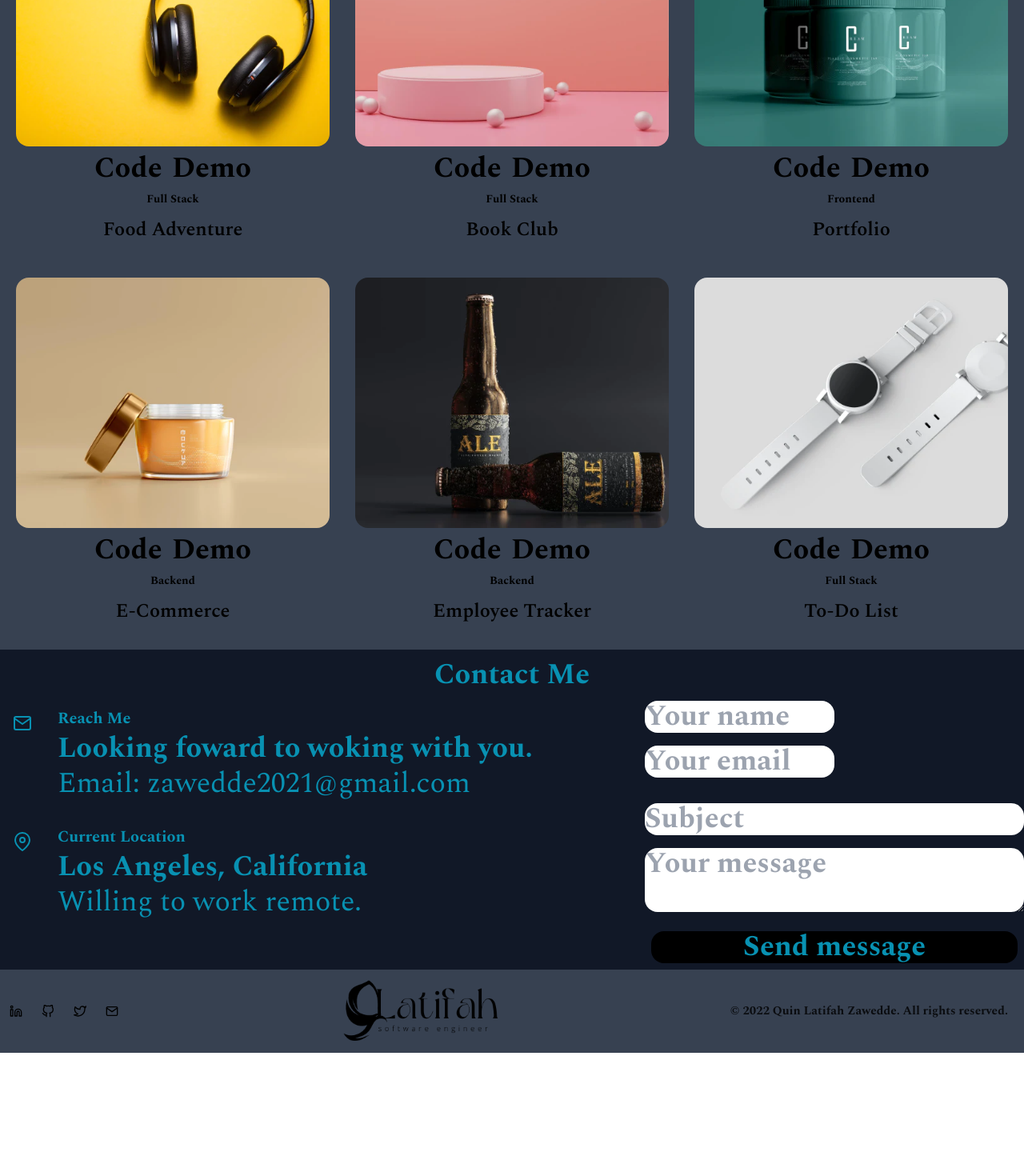
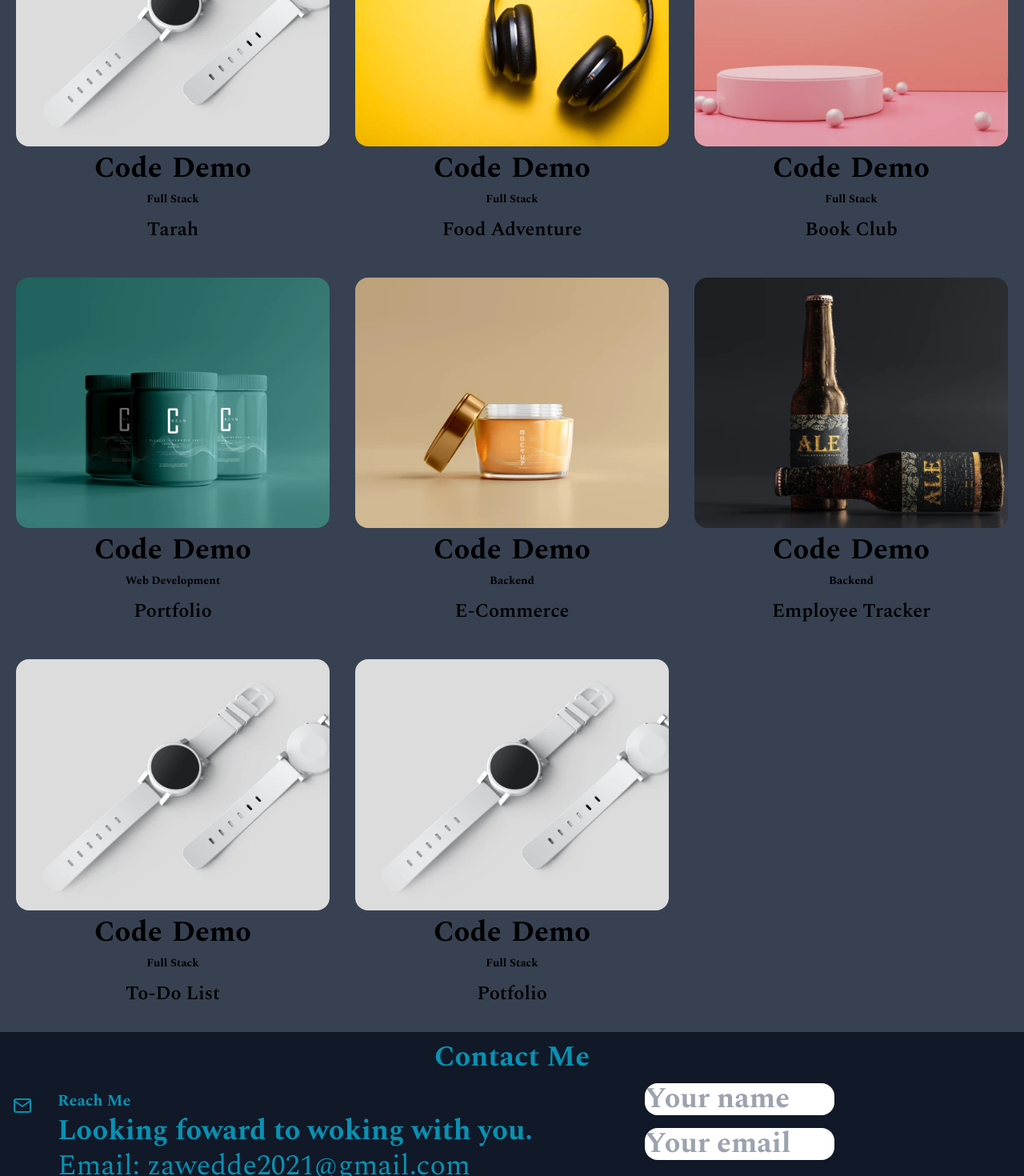
Before and after one commit to latifah2022/portfolio, a React (Create React App) app: page / in a window 1280 px wide. Shown: the part 1908-3378 px from the top of the page at 80% size. Before the commit the page ends 3224 px from the top, so only its background shows below. Built offline with nearby package versions, Linux system fonts and the light colour scheme; a web font is replaced by a local one.

Commit message:
more projets

```diff
--- a/src/data.js
+++ b/src/data.js
@@ -96,8 +96,16 @@ export const social = [
 
 //   // projects
 export const projectsData = [
+  {
+    id: '1',
+    image: Project6,
+    name: 'Tarah',
+    category: 'Full Stack',
+    demo: "https://latifah2022.github.io/tarah/",
+    code: 'https://github.com/latifah2022/tarah'
+  },
     {
-      id: '1',
+      id: '2',
       image: Project1,
       name: 'Food Adventure',
       category: 'Full Stack',
@@ -105,7 +113,7 @@ export const projectsData = [
       demo: 'https://cindyung56.github.io/food-adventure/'
     },
     {
-      id: '2',
+      id: '3',
       image: Project2,
       name: 'Book club',
       category: 'Full Stack',
@@ -113,15 +121,15 @@ export const projectsData = [
       code: 'https://github.com/latifah2022/book-club'
     },
     {
-      id: '3',
+      id: '4',
       image: Project3,
       name: 'Portfolio',
-      category: 'Frontend',
+      category: 'web development',
       demo: "https://latifah2022.github.io/my-first-portfolio/",
       code: 'https://github.com/latifah2022/my-first-portfolio'
     },
     {
-      id: '4',
+      id: '5',
       image: Project4,
       name: 'E-commerce',
       category: 'Backend',
@@ -129,7 +137,7 @@ export const projectsData = [
       code: 'https://github.com/latifah2022/e-commerce'
     },
     {
-      id: '5',
+      id: '6',
       image: Project5,
       name: 'Employee Tracker',
       category: 'Backend',
@@ -137,12 +145,20 @@ export const projectsData = [
       code: 'https://github.com/latifah2022/employee-tracker'
     },
     {
-      id: '6',
+      id: '7',
       image: Project6,
       name: 'To-do List',
       category: 'Full Stack',
       demo: "https://serene-falls-35131.herokuapp.com/",
       code: 'https://github.com/christalledo/to-do-list-app'
+    },
+    {
+      id: '8',
+      image: Project6,
+      name: 'Potfolio',
+      category: 'Full Stack',
+      demo: "https://latifah2022.github.io/portfolio/",
+      code: 'https://github.com/latifah2022/portfolio'
     },
 ];
 
```
